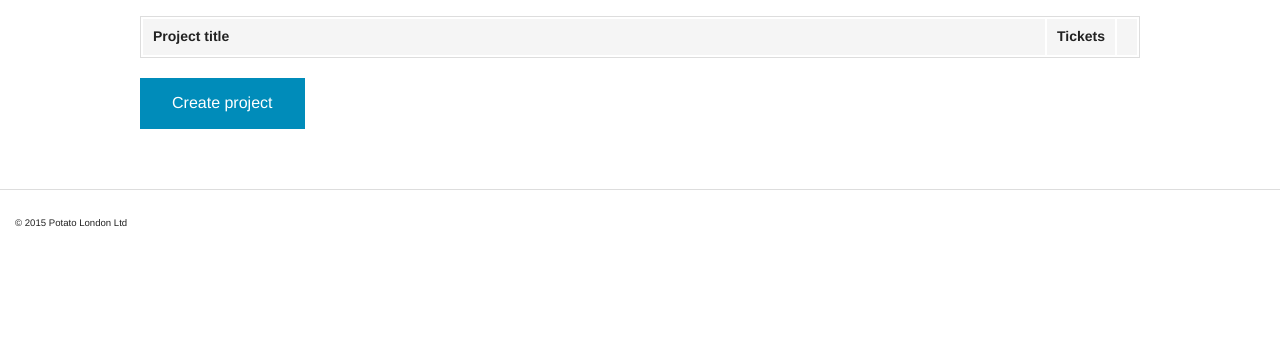
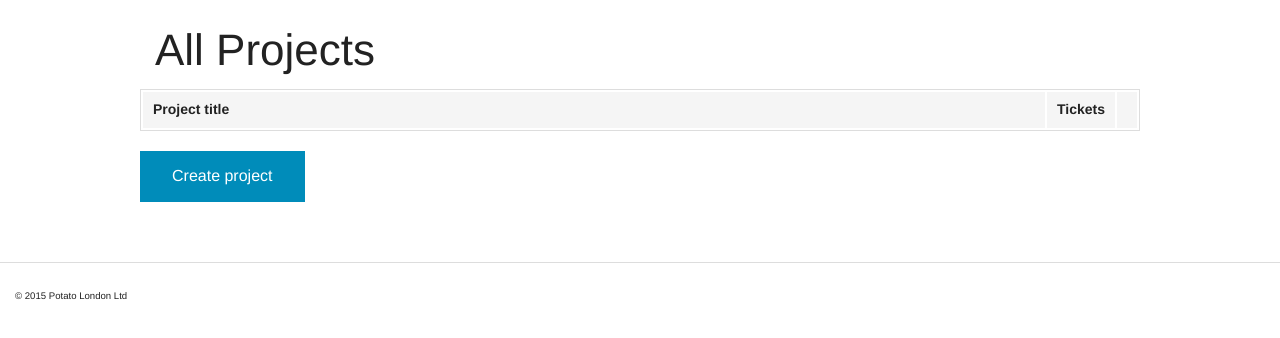
Before and after one commit to craiga/potato-be-coding-task, a Django app: template tracker/templates/site/project_list.html in a window 1280 px wide. Shown: the part 45-383 px from the top of the page. Run offline with Django 3.2, Linux system fonts and the light colour scheme; the template is opened without the code that fills it, so the values that code supplies are empty.

Commit message:
Highlight projects with tickets for the logged in user.

```diff
--- /dev/null
+++ b/tracker/templates/site/_project_table.html
@@ -0,0 +1,24 @@
+<div class="row">
+	<table>
+		<thead>
+			<tr>
+				<th width="1200">Project title</th>
+				<th>Tickets</th>
+				<th></th>
+			</tr>
+		</thead>
+		<tbody>
+			{% for project in projects %}
+			<tr>
+				<td><a href="{% url "project-detail" project_id=project.pk %}">{{ project.title }}</a></td>
+				<td><a href="{% url "project-detail" project_id=project.pk %}#tickets">{{ project.tickets.count }}</a></td>
+				<td>
+					<a href="{% url "project-update" project_id=project.pk %}">
+						<i class="fi-pencil"></i>
+					</a>
+				</td>
+			</tr>
+			{% endfor %}
+		</tbody>
+	</table>
+</div>
--- a/tracker/templates/site/project_list.html
+++ b/tracker/templates/site/project_list.html
@@ -2,30 +2,12 @@
 
 {% block content %}
 <div class="large-12 large-centered columns">
-	<div class="row">
-		<table>
-			<thead>
-				<tr>
-					<th width="1200">Project title</th>
-					<th>Tickets</th>
-					<th></th>
-				</tr>
-			</thead>
-			<tbody>
-				{% for project in object_list %}
-				<tr>
-					<td><a href="{% url "project-detail" project_id=project.pk %}">{{ project.title }}</a></td>
-					<td><a href="{% url "project-detail" project_id=project.pk %}#tickets">{{ project.tickets.count }}</a></td>
-					<td>
-						<a href="{% url "project-update" project_id=project.pk %}">
-							<i class="fi-pencil"></i>
-						</a>
-					</td>
-				</tr>
-				{% endfor %}
-			</tbody>
-		</table>
-	</div>
+	{% if user_projects %}
+		<h1>Projects with tickets for {{ user.email }}</h1>
+		{% include "site/_project_table.html" with projects=user_projects %}
+	{% endif %}
+	<h1>All Projects</h1>
+	{% include "site/_project_table.html" with projects=projects %}
 	<div class="row">
 		<p><a href="{% url "project-create" %}" class="button">Create project</a></p>
 	</div>
```
Also changed, not shown: tracker/site/views.py (+23 -0 lines), README.md.
